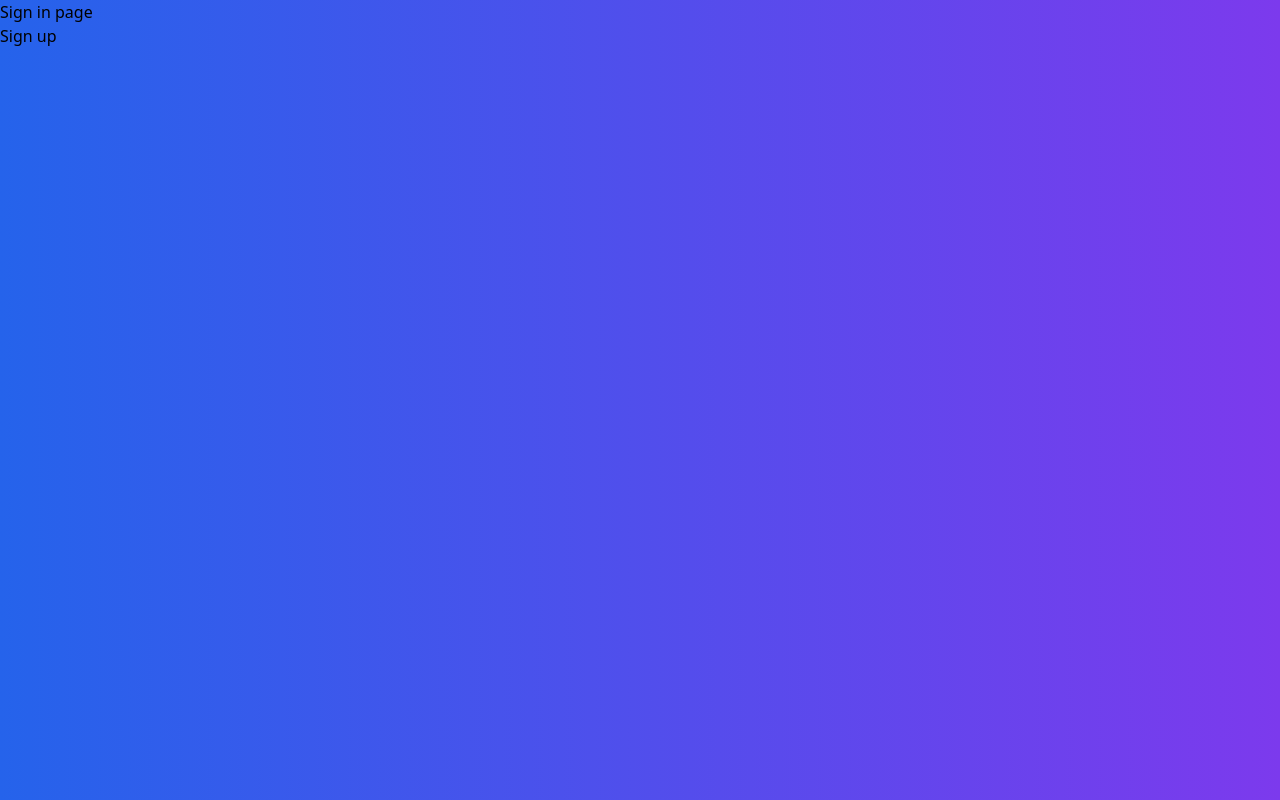
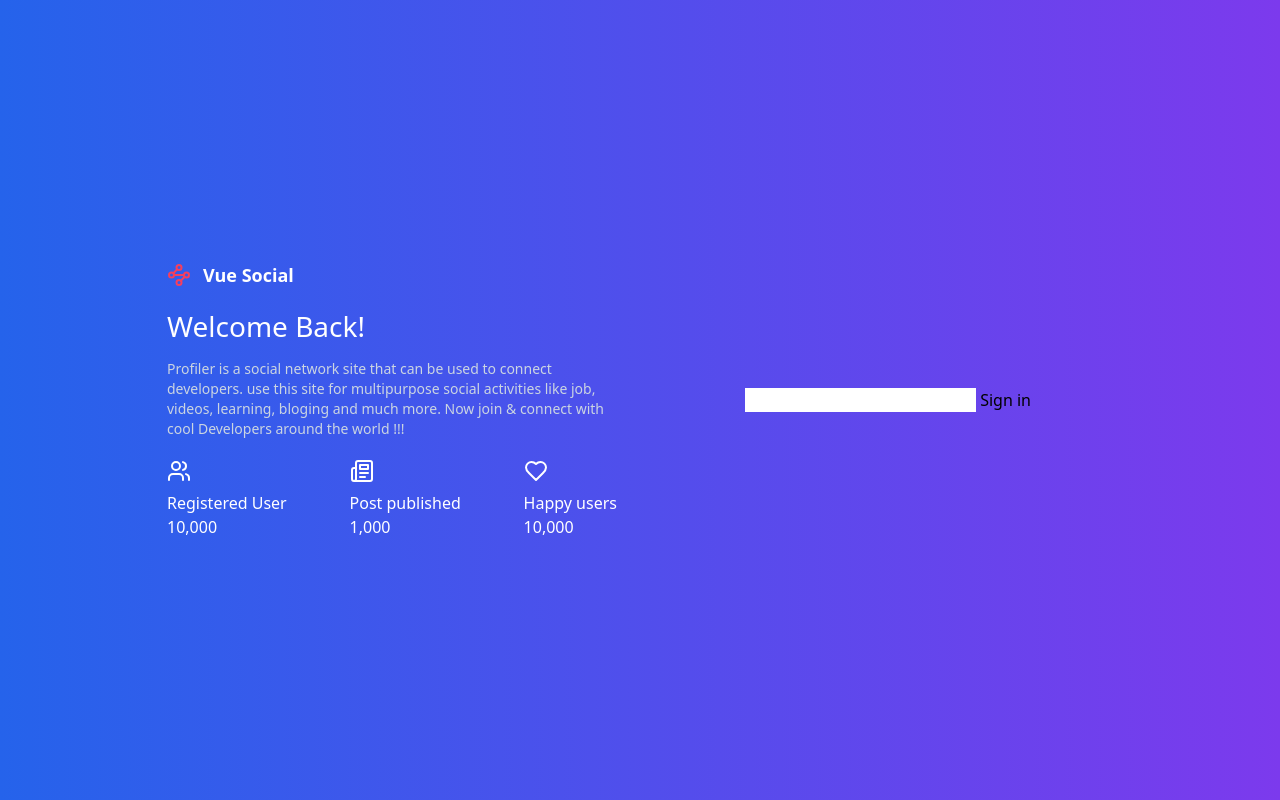
Before and after one commit to frontendweb-sg/vue-social, a Vue app: page / in a window 1280 px wide. Built offline with nearby package versions, Linux system fonts and the light colour scheme.

Commit message:
sign up form

```diff
--- a/package.json
+++ b/package.json
@@ -17,9 +17,12 @@
   },
   "dependencies": {
     "axios": "^1.6.8",
+    "lucide-vue-next": "^0.376.0",
     "pinia": "^2.1.7",
+    "vee-validate": "^4.12.6",
     "vue": "^3.4.21",
-    "vue-router": "^4.3.2"
+    "vue-router": "^4.3.2",
+    "yup": "^1.4.0"
   },
   "devDependencies": {
     "@rushstack/eslint-patch": "^1.8.0",
--- /dev/null
+++ b/src/components/layout/AppLogo.vue
@@ -0,0 +1,29 @@
+<template>
+  <router-link
+    :class="[
+      'font-bold flex items-center space-x-1',
+      type === 'white' ? 'text-white' : 'text-slate-900'
+    ]"
+    to="/"
+  >
+    <waypoints class="mr-2 text-rose-500" /> <span>Vue Social</span>
+  </router-link>
+</template>
+
+
+<script lang="ts" setup>
+import { defineProps } from 'vue'
+import type { RouteLocationRaw } from 'vue-router'
+import { Waypoints } from 'lucide-vue-next'
+
+const props = withDefaults(
+  defineProps<{
+    type?: 'black' | 'white'
+    to: RouteLocationRaw
+  }>(),
+  {
+    type: 'black',
+    to: '/'
+  }
+)
+</script>
--- /dev/null
+++ b/src/components/ui/BaseContainer.vue
@@ -0,0 +1,5 @@
+<template>
+  <div class="max-w-[1024px] px-4 mx-auto">
+    <slot></slot>
+  </div>
+</template>
--- /dev/null
+++ b/src/components/ui/BaseTwoCol.vue
@@ -0,0 +1,10 @@
+<template>
+  <div class="grid h-screen grid-cols-2">
+    <div class="col flex justify-center items-center flex-col">
+      <slot name="left" />
+    </div>
+    <div class="col relative flex items-center justify-center">
+      <slot name="right" />
+    </div>
+  </div>
+</template>
--- a/src/modules/auth/index.vue
+++ b/src/modules/auth/index.vue
@@ -1,11 +1,53 @@
 <template>
   <div class="bg-gradient-to-r from-blue-600 to-violet-600 h-full">
-    <router-view />
+    <base-container>
+      <div class="grid h-screen grid-cols-2">
+        <div class="col flex justify-center items-center flex-col">
+          <div class="max-w-[450px] mx-auto">
+            <app-logo to="/" class="text-lg" type="white" />
+            <h1 class="pt-4 text-[28px] text-white">{{ AppContent.authHeading }}</h1>
+            <p class="mt-3 leading-5 text-sm text-slate-300">
+              {{ AppContent.homePageContent }}
+            </p>
+            <ul class="flex items-center justify-between mt-5 text-white">
+              <li>
+                <span class="circle bg-orange mb-2 avatar sm vcenter text-white">
+                  <Users class="mb-2" />
+                </span>
+                <h6>Registered User</h6>
+                <span>10,000</span>
+              </li>
+              <li>
+                <span class="circle bg-orange mb-2 avatar sm vcenter text-white">
+                  <Newspaper class="mb-2" />
+                </span>
+
+                <h6>Post published</h6>
+                <span>1,000</span>
+              </li>
+              <li>
+                <span class="circle bg-orange mb-2 avatar sm vcenter text-white">
+                  <Heart class="mb-2"
+                /></span>
+                <h6>Happy users</h6>
+                <span>10,000</span>
+              </li>
+            </ul>
+          </div>
+        </div>
+        <div class="col relative flex items-center justify-center">
+          <router-view />
+        </div>
+      </div>
+    </base-container>
   </div>
 </template>
 
-<script>
-export default {}
+<script setup lang="ts">
+import AppLogo from '../../components/layout/AppLogo.vue'
+import BaseContainer from '../../components/ui/BaseContainer.vue'
+import { AppContent } from '../../utils/content'
+import { Heart, Newspaper, Users } from 'lucide-vue-next'
 </script>
 
 <style>
--- a/src/modules/auth/signin/SigninPage.vue
+++ b/src/modules/auth/signin/SigninPage.vue
@@ -1,11 +1,8 @@
 <template>
-  <h1>Sign in page</h1>
-  <router-link to="/signup">Sign up</router-link>
+  <signin-form />
 </template>
 
-  <script>
-export default {}
+<script setup lang="ts">
+import { AppContent } from '../../../utils/content'
+import SigninForm from '../widgets/SigninForm.vue'
 </script>
-
-  <style>
-</style>
--- /dev/null
+++ b/src/modules/auth/widgets/SigninForm.vue
@@ -0,0 +1,34 @@
+<template>
+  <form @submit="onSubmit">
+    <input type="email" name="email" v-model="email" />
+    {{ emailError }}
+    <button type="submit">Sign in</button>
+  </form>
+</template>
+
+<script lang="ts" setup>
+import { useForm, useField } from 'vee-validate'
+import { object, string } from 'yup'
+
+const validation = object({
+  email: string().email().required('Email is required!'),
+  password: string().required('Password is required')
+})
+
+const { handleReset, handleSubmit } = useForm({
+  validationSchema: validation
+})
+
+const { value: email, errorMessage: emailError } = useField('email')
+
+const onFormReset = () => {
+  handleReset()
+}
+
+const onSubmit = handleSubmit((values) => {
+  console.log('values', values)
+})
+</script>
+
+<style>
+</style>
--- /dev/null
+++ b/src/utils/constants.ts
@@ -0,0 +1,6 @@
+export const imageUrl = import.meta.env.VITE_API_IMAGE_HOST
+export const PostStatus = [
+  { title: 'Friends', value: 'friends' },
+  { title: 'Private', value: 'private' },
+  { title: 'Public', value: 'public' }
+]
--- /dev/null
+++ b/src/utils/content.ts
@@ -0,0 +1,45 @@
+export const AppContent = {
+  brand: 'Vue Social',
+  ok: 'Ok',
+  cancel: 'Cancel',
+  signin: 'Sign in',
+  signup: 'Sign up',
+  forgotPassword: 'Forgot Password',
+  rememberMe: 'Remember me',
+  loginSubtitle: `If you don't have an account, please click on`,
+  signupSubtitle: `If you have an account, please click on`,
+  edit: 'Edit',
+  delete: 'Delete',
+  inactive: 'Inactive',
+  active: 'Active',
+  areYouSure: "Yes, I'm sure",
+  noCancel: 'No, cancel',
+  confirmDialogMessage: 'Are you sure you want to delete this post?',
+  browse: 'Browse',
+  dragDrop: 'Drag and drop files',
+  post: 'Post',
+  moreThan5Image: 'You can not upload more than 5 files',
+  reset: 'Reset',
+  reply: 'Replay',
+  profile: 'Profile',
+  settings: 'Settings',
+  logout: 'Logout',
+  footerText: 'All rights reserved',
+  poweredBy: 'LearnUi',
+  poweredByText: 'Powered by',
+  poweredByUrl: 'https://www.learnui.com',
+  welcomeTitle: 'Welcome to Profiler',
+  welcomeContent: `Profiler is a social network site that can be used to connect developers.
+                      use this site for multipurpose social activities like job, videos, learning,
+                      bloging and much more. Now join & connect with cool Developers around the world !!! `,
+
+  authLoginText: "If you don't have an account, please",
+  authRegisterText: 'If you have an account, please',
+  authForgetText: 'Back to login page, please',
+  authEmailVerify: 'Please verify your email',
+  appName: 'Profiler',
+  authHeading: 'Welcome Back!',
+  homePageContent: `Profiler is a social network site that can be used to connect developers.
+                      use this site for multipurpose social activities like job, videos, learning,
+                      bloging and much more. Now join & connect with cool Developers around the world !!! `
+}
--- /dev/null
+++ b/src/utils/route.ts
@@ -0,0 +1,9 @@
+export const AppRoute = {
+  root: '/',
+  auth: '/auth',
+  user: '/user',
+  admin: '/admin',
+  profile: '/profile',
+  settings: '/settings',
+  resetPassword: '/reset-password'
+}
```
Also changed, not shown: 1 other file (tests, documents, lock files or other folders).
